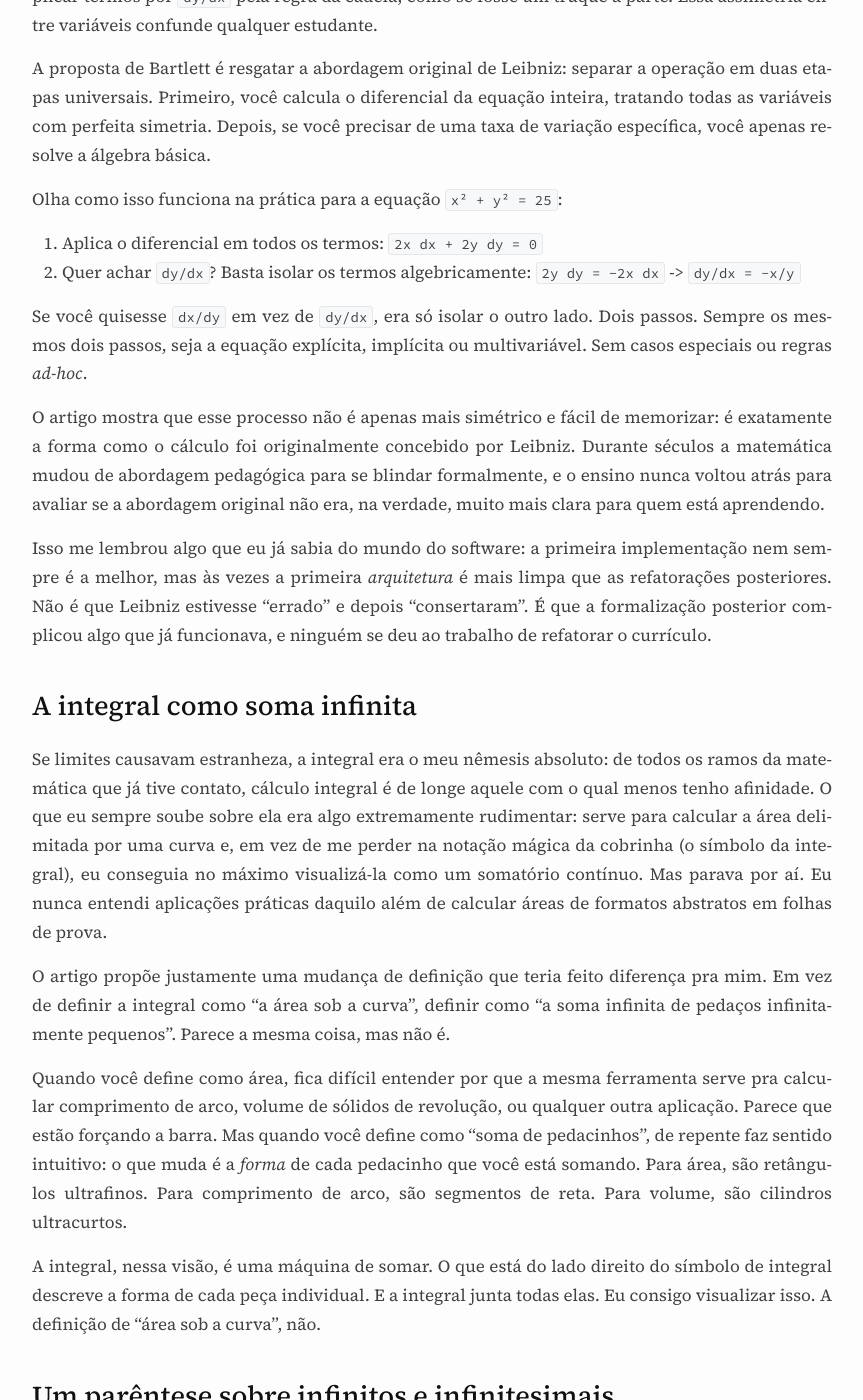
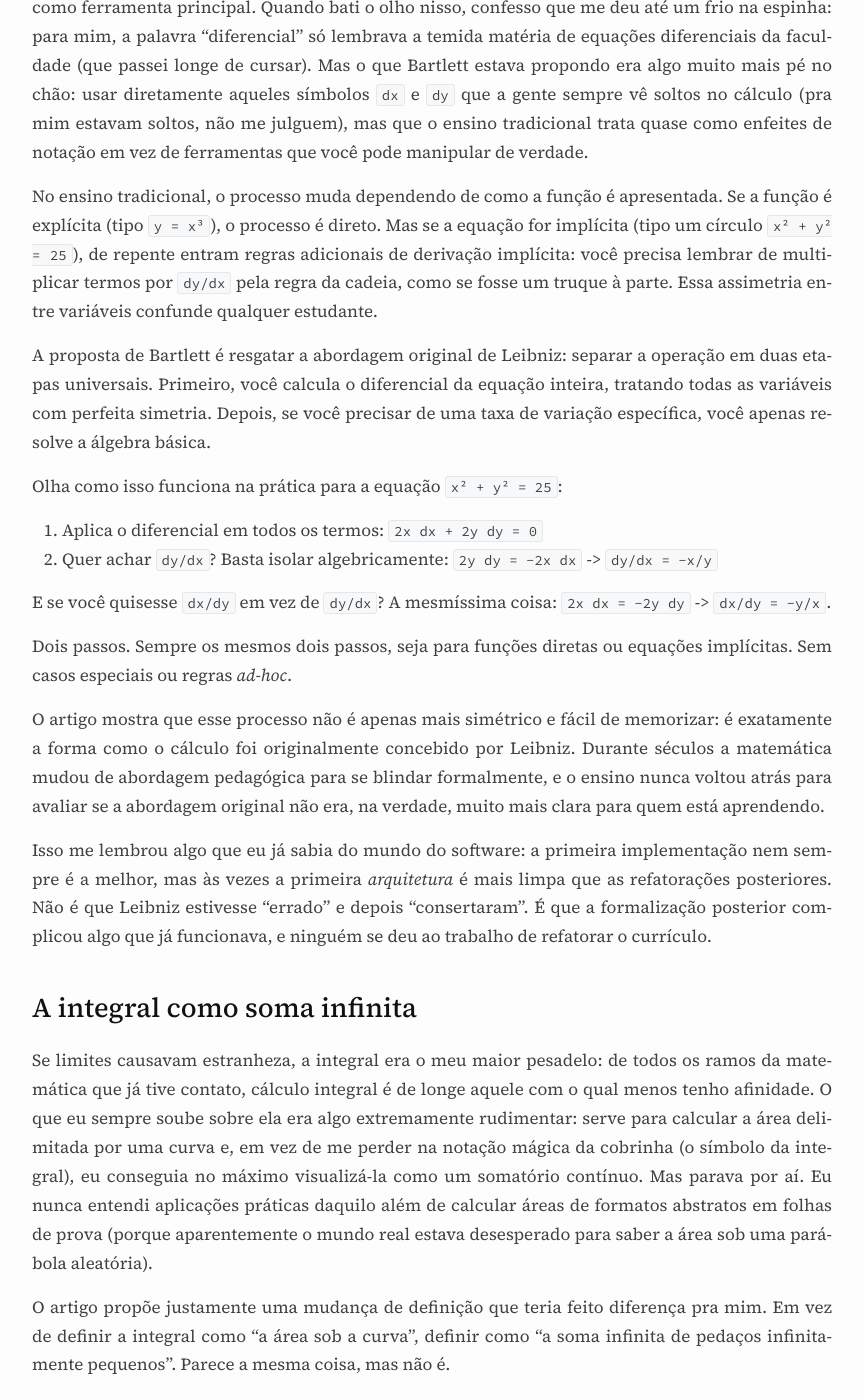
Before and after one commit to vndmtrx/vndmtrx.github.io, a Jekyll site: the page built from _posts/2026-08-16-refatorando-calculo.md, in a window 1280 px wide and 1400 px high, scrolled down 3062 px. Shown: the whole window, without its empty margins (208-1071 px from the left). Built offline with Jekyll 4.4.1, drawn with Linux system fonts in a browser that asks for light colours; nearby versions of some CDN libraries; some of the changed text lies outside the part shown.

Commit message:
Ajustes no post

```diff
--- a/_posts/2026-08-16-refatorando-calculo.md
+++ b/_posts/2026-08-16-refatorando-calculo.md
@@ -4,13 +4,14 @@ title: "E se a gente refatorasse o Cálculo?"
 author:
 - "Eduardo N. S. R."
 date: 2026-08-16 14:18:00 GMT-3
+modified_date: 2026-08-16 19:46:00 GMT-3
 permalink: /posts/refatorando-calculo/
 tags: [Matemática, Cálculo, Educação, Opinião]
 ---
 
 Eu desisti de fazer faculdade de Matemática por causa de cálculo, e definitivamente não foi por falta de interesse na disciplina como um todo. Pelo contrário: matemática discreta, teoria de números, teoria de conjuntos, axiomas de Peano, a incompletude de Gödel, a cardinalidade de infinitos e a hipótese do continuum sempre me fascinaram de um jeito quase obsessivo. Eu lia sobre essas estruturas por puro prazer, porque achava bonito ver cada peça lógica se encaixar com elegância. O problema era quando chegava em cálculo: ali a matéria virava um muro intransponível de regras mecânicas, e durante muitos anos eu me convenci de que a limitação era exclusivamente minha.
 
-A sensação era de estar diante de um assunto que todo mundo parecia assimilar no piloto automático, menos eu. Derivadas pareciam apenas uma lista de macetes para decorar, limites surgiam do nada para burocratizar contas simples sem explicar o porquê de existirem, e integrais eram aquela caixa-preta de "calcular a área sob a curva" sem qualquer aplicação palpável.
+A sensação era de estar diante de um assunto que todo mundo parecia assimilar no piloto automático (ou fingir com muita convicção que estava assimilando), menos eu. Derivadas pareciam apenas uma lista de macetes para decorar, limites surgiam do nada para burocratizar contas simples sem explicar o porquê de existirem, e integrais eram aquela caixa-preta de "calcular a área sob a curva" sem qualquer aplicação palpável.
 
 Aí, esses dias, eu esbarrei em um artigo de 2018 chamado *"Simplifying and Refactoring Introductory Calculus"* [^1], do Jonathan Bartlett, e tive uma daquelas epifanias libertadoras. O autor coloca o dedo na ferida e propõe uma reformulação profunda no ensino de cálculo usando um conceito que qualquer pessoa de computação conhece na pele: a ideia de *refactoring*.
 
@@ -38,7 +39,7 @@ Quando eu finalmente entendi limites, foi justamente através dessa ideia de son
 
 ## O momento em que derivadas finalmente fizeram sentido
 
-Derivadas foram outro monstro para mim. Durante um bom tempo, eu sabia aplicar as regras mecanicamente, sabia que a derivada de `x²` era `2x`, mas não entendia o *porquê* de um jeito que eu pudesse sentir de verdade.
+Derivadas foram outro monstro para mim. Durante um bom tempo, eu só sabia aplicar a regra da potência no piloto automático: você pega o expoente, joga ele multiplicando na frente da variável e subtrai 1 do expoente original, tipo pegar `y = x³` e transformar mecanicamente em `y' = 3x²` (a famosa "regra do tombo", que no meu caso era só a minha dignidade acadêmica levando um tombo mesmo). Eu decorava o algoritmo do cálculo, mas não entendia o *porquê* daquilo de um jeito que eu pudesse sentir de verdade.
 
 O clique veio quando alguém me explicou o conceito de taxa de variação. Não como uma definição abstrata, mas de forma concreta: a derivada é a inclinação da reta tangente a um ponto específico de uma curva. É a taxa com que as coisas estão mudando *naquele instante*. E o exemplo que fez tudo se encaixar pra mim foi a aceleração.
 
@@ -48,7 +49,7 @@ O artigo de Bartlett sugere exatamente esse tipo de abordagem: começar com exem
 
 ## Diferenciais em vez de derivadas: uma unificação elegante
 
-Uma das propostas mais interessantes do artigo, e que eu confesso que precisei ler duas vezes pra processar, é a ideia de ensinar *diferenciais* em vez de *derivadas* como ferramenta principal.
+Uma das propostas mais interessantes do artigo é a ideia de ensinar *diferenciais* em vez de *derivadas* como ferramenta principal. Quando bati o olho nisso, confesso que me deu até um frio na espinha: para mim, a palavra "diferencial" só lembrava a temida matéria de equações diferenciais da faculdade (que passei longe de cursar). Mas o que Bartlett estava propondo era algo muito mais pé no chão: usar diretamente aqueles símbolos `dx` e `dy` que a gente sempre vê soltos no cálculo (pra mim estavam soltos, não me julguem), mas que o ensino tradicional trata quase como enfeites de notação em vez de ferramentas que você pode manipular de verdade.
 
 No ensino tradicional, o processo muda dependendo de como a função é apresentada. Se a função é explícita (tipo `y = x³`), o processo é direto. Mas se a equação for implícita (tipo um círculo `x² + y² = 25`), de repente entram regras adicionais de derivação implícita: você precisa lembrar de multiplicar termos por `dy/dx` pela regra da cadeia, como se fosse um truque à parte. Essa assimetria entre variáveis confunde qualquer estudante.
 
@@ -57,9 +58,11 @@ A proposta de Bartlett é resgatar a abordagem original de Leibniz: separar a op
 Olha como isso funciona na prática para a equação `x² + y² = 25`:
 
 1. Aplica o diferencial em todos os termos: `2x dx + 2y dy = 0`
-2. Quer achar `dy/dx`? Basta isolar os termos algebricamente: `2y dy = -2x dx` -> `dy/dx = -x/y`
+2. Quer achar `dy/dx`? Basta isolar algebricamente: `2y dy = -2x dx` -> `dy/dx = -x/y`
 
-Se você quisesse `dx/dy` em vez de `dy/dx`, era só isolar o outro lado. Dois passos. Sempre os mesmos dois passos, seja a equação explícita, implícita ou multivariável. Sem casos especiais ou regras *ad-hoc*.
+E se você quisesse `dx/dy` em vez de `dy/dx`? A mesmíssima coisa: `2x dx = -2y dy` -> `dx/dy = -y/x`.
+
+Dois passos. Sempre os mesmos dois passos, seja para funções diretas ou equações implícitas. Sem casos especiais ou regras *ad-hoc*.
 
 O artigo mostra que esse processo não é apenas mais simétrico e fácil de memorizar: é exatamente a forma como o cálculo foi originalmente concebido por Leibniz. Durante séculos a matemática mudou de abordagem pedagógica para se blindar formalmente, e o ensino nunca voltou atrás para avaliar se a abordagem original não era, na verdade, muito mais clara para quem está aprendendo.
 
@@ -67,13 +70,13 @@ Isso me lembrou algo que eu já sabia do mundo do software: a primeira implement
 
 ## A integral como soma infinita
 
-Se limites causavam estranheza, a integral era o meu nêmesis absoluto: de todos os ramos da matemática que já tive contato, cálculo integral é de longe aquele com o qual menos tenho afinidade. O que eu sempre soube sobre ela era algo extremamente rudimentar: serve para calcular a área delimitada por uma curva e, em vez de me perder na notação mágica da cobrinha (o símbolo da integral), eu conseguia no máximo visualizá-la como um somatório contínuo. Mas parava por aí. Eu nunca entendi aplicações práticas daquilo além de calcular áreas de formatos abstratos em folhas de prova.
+Se limites causavam estranheza, a integral era o meu maior pesadelo: de todos os ramos da matemática que já tive contato, cálculo integral é de longe aquele com o qual menos tenho afinidade. O que eu sempre soube sobre ela era algo extremamente rudimentar: serve para calcular a área delimitada por uma curva e, em vez de me perder na notação mágica da cobrinha (o símbolo da integral), eu conseguia no máximo visualizá-la como um somatório contínuo. Mas parava por aí. Eu nunca entendi aplicações práticas daquilo além de calcular áreas de formatos abstratos em folhas de prova (porque aparentemente o mundo real estava desesperado para saber a área sob uma parábola aleatória).
 
 O artigo propõe justamente uma mudança de definição que teria feito diferença pra mim. Em vez de definir a integral como "a área sob a curva", definir como "a soma infinita de pedaços infinitamente pequenos". Parece a mesma coisa, mas não é.
 
 Quando você define como área, fica difícil entender por que a mesma ferramenta serve pra calcular comprimento de arco, volume de sólidos de revolução, ou qualquer outra aplicação. Parece que estão forçando a barra. Mas quando você define como "soma de pedacinhos", de repente faz sentido intuitivo: o que muda é a *forma* de cada pedacinho que você está somando. Para área, são retângulos ultrafinos. Para comprimento de arco, são segmentos de reta. Para volume, são cilindros ultracurtos.
 
-A integral, nessa visão, é uma máquina de somar. O que está do lado direito do símbolo de integral descreve a forma de cada peça individual. E a integral junta todas elas. Eu consigo visualizar isso. A definição de "área sob a curva", não.
+A integral, nessa visão, é uma máquina de somar. O que está do lado direito do símbolo descreve a forma de cada peça individual, e o operador junta todas elas. Eu consigo visualizar isso perfeitamente. A definição estática de "área sob a curva", não.
 
 ## Um parêntese sobre infinitos e infinitesimais
 
@@ -101,7 +104,9 @@ Se eu fosse resumir o que senti lendo esse artigo, seria algo como descobrir que
 
 O que me afastou foi a forma como ele foi empacotado e servido: limites antes da motivação, regras antes da intuição, formalismo antes da compreensão. A proposta de Bartlett não simplifica o cálculo no sentido de torná-lo menos rigoroso. Ela reorganiza a apresentação para que o rigor venha *depois* da compreensão, e não no lugar dela.
 
-Vale deixar claro um detalhe importante: a ideia aqui não é desmerecer o método tradicional moderno. Para muita gente no mundo inteiro, essa estrutura clássica funciona perfeitamente bem (e que bom que funciona!). O meu ponto é que, para uma parcela enorme de estudantes, ela simplesmente não encaixa. Como já pontuava Seymour Papert em *Mindstorms* [^2] e como estudos sobre "matofobia" também destacam [^3], a aversão e o bloqueio quase nunca nascem de uma incapacidade real do aluno, mas sim de um ensino dissociado de qualquer construção intuitiva. Variar as abordagens e criar caminhos onde o estudante possa construir o próprio entendimento pode dar mais trabalho para quem ensina, mas garante que mais pessoas consigam cruzar a linha de chegada. Não importa o quão infinitesimais sejam esses passos, mesmo que a gente pareça aquele coelho do paradoxo de Zenão pulando metade da distância a cada pulo até finalmente alcançar o limite.
+Vale deixar claro um detalhe importante: a ideia aqui não é desmerecer o método tradicional moderno. Para muita gente no mundo inteiro, essa estrutura clássica funciona perfeitamente bem (e que bom que funciona!). O meu ponto é que, para uma parcela enorme de estudantes, ela simplesmente não encaixa.
+
+Como já pontuava Seymour Papert em *Mindstorms* [^2] sobre "matofobia" e como estudos como esse sobre a aversão à matemática também destacam [^3], a aversão e o bloqueio quase nunca nascem de uma incapacidade real do aluno, mas sim de um ensino dissociado de qualquer construção intuitiva. Variar as abordagens e criar caminhos onde o estudante possa construir o próprio entendimento pode dar mais trabalho para quem ensina, mas garante que mais pessoas consigam cruzar a linha de chegada, mesmo que a gente pareça aquele coelho do paradoxo de Zenão pulando metade da distância a cada pulo até finalmente alcançar o limite.
 
 Se a matemática é uma das construções mais elegantes do pensamento humano (e eu genuinamente acredito que é), talvez a gente devesse cuidar do seu "código" com o mesmo carinho com que cuida de um bom repositório: revisando, refatorando e garantindo que quem chegar depois consiga, de fato, navegar.
 
```
